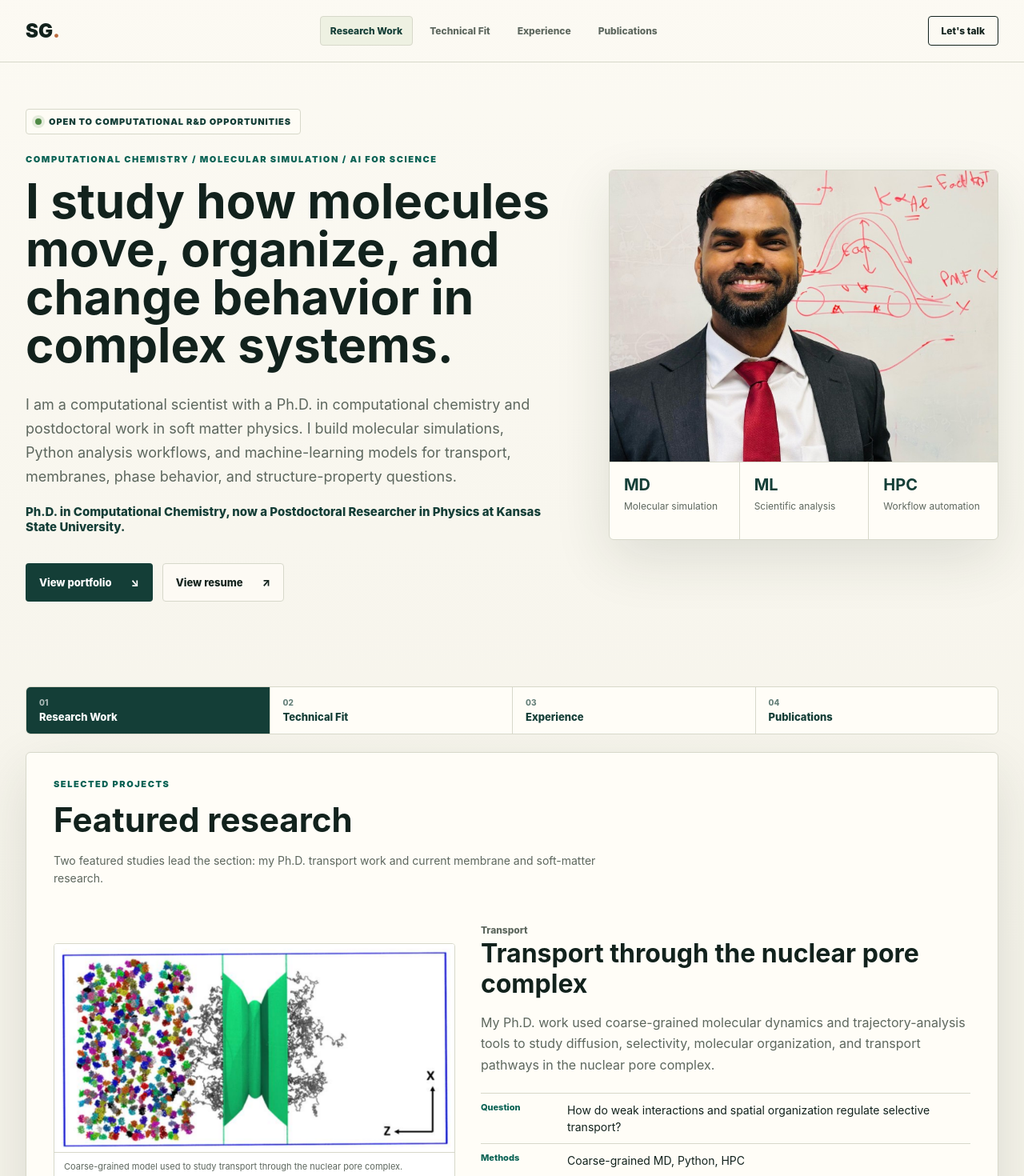
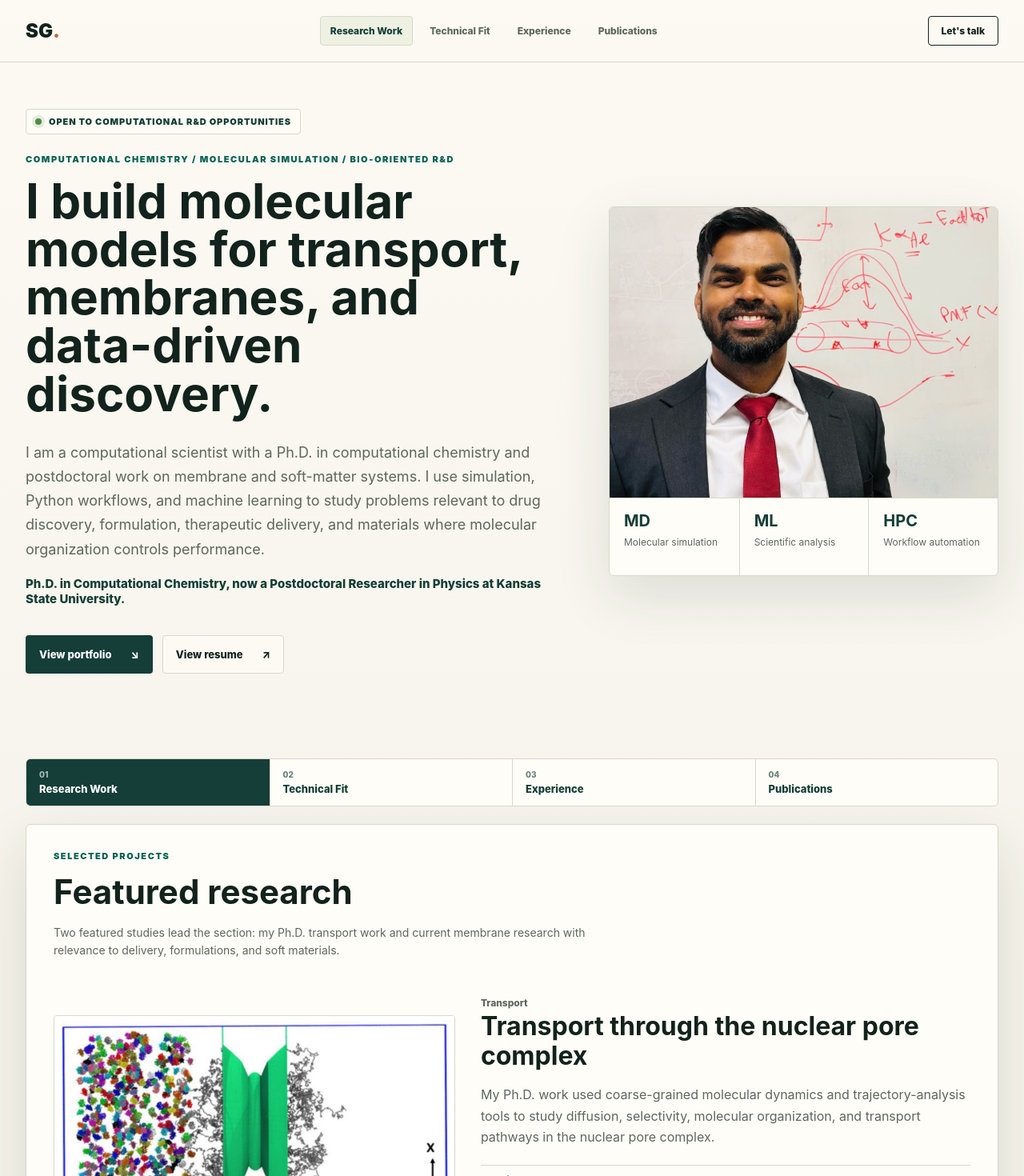
Before and after one commit to skg43/skg43.github.io, a React (Vite) app: page / in a window 1280 px wide. Shown: the top 1470 px of the page at 80% size. Built offline with nearby package versions, Linux system fonts and the light colour scheme.

Commit message:
Redesign portfolio section layout

```diff
--- a/src/App.tsx
+++ b/src/App.tsx
@@ -119,11 +119,11 @@ const capabilities = [
   },
   {
     label: "Soft matter and membrane systems",
-    text: "Statistical mechanics, membrane mechanics, osmotic effects, phase separation, wetting, interfacial behavior, and formulation-relevant stability questions.",
+    text: "Membrane mechanics, osmotic effects, phase separation, wetting, and interfacial behavior in systems that connect naturally to formulations, delivery, and soft-material stability.",
   },
   {
     label: "Scientific computing and ML",
-    text: "Python analysis workflows, HPC simulation campaigns, parameter sweeps, feature engineering, predictive modeling, and model interpretation for scientific datasets.",
+    text: "Python analysis workflows, HPC simulation campaigns, parameter sweeps, feature engineering, predictive modeling, and model interpretation for molecular and biological datasets.",
   },
 ];
 
@@ -140,13 +140,13 @@ const sections: { key: SectionKey; label: string; eyebrow: string; summary: stri
     key: "work",
     label: "Research Work",
     eyebrow: "Selected projects",
-    summary: "Two featured studies lead the section: my Ph.D. transport work and current membrane and soft-matter research.",
+    summary: "Two featured studies lead the section: my Ph.D. transport work and current membrane research with relevance to delivery, formulations, and soft materials.",
   },
   {
     key: "capabilities",
     label: "Technical Fit",
     eyebrow: "Capabilities",
-    summary: "The practical methods I use day to day: simulation, analysis, automation, HPC, and careful scientific interpretation.",
+    summary: "Methods I can bring to computational biology, drug discovery, formulation, biomanufacturing-adjacent R&D, and materials teams.",
   },
   {
     key: "experience",
@@ -192,13 +192,14 @@ export default function Home() {
       <section className="hero" id="top">
         <div className="hero-copy">
           <div className="status"><span />Open to computational R&D opportunities</div>
-          <p className="kicker">Computational chemistry / Molecular simulation / AI for science</p>
-          <h1>I study how molecules move, organize, and change behavior in complex systems.</h1>
+          <p className="kicker">Computational chemistry / Molecular simulation / Bio-oriented R&D</p>
+          <h1>I build molecular models for transport, membranes, and data-driven discovery.</h1>
           <p className="hero-summary">
             I am a computational scientist with a Ph.D. in computational chemistry
-            and postdoctoral work in soft matter physics. I build molecular
-            simulations, Python analysis workflows, and machine-learning models for
-            transport, membranes, phase behavior, and structure-property questions.
+            and postdoctoral work on membrane and soft-matter systems. I use
+            simulation, Python workflows, and machine learning to study problems
+            relevant to drug discovery, formulation, therapeutic delivery, and
+            materials where molecular organization controls performance.
           </p>
           <p className="hero-note">Ph.D. in Computational Chemistry, now a Postdoctoral Researcher in Physics at Kansas State University.</p>
           <div className="hero-actions">
@@ -306,7 +307,7 @@ export default function Home() {
                 <aside className="toolbox">
                   <p className="eyebrow">Methods & tools</p>
                   {toolGroups.map((group, index) => <div className="tool-row" key={index}>{group.map((tool) => <span key={tool}>{tool}</span>)}</div>)}
-                  <div className="tool-note"><strong>Industry direction</strong><p>Computational R&D roles where molecular modeling, transport, membranes, scientific computing, and AI/ML support discovery or development teams.</p></div>
+                  <div className="tool-note"><strong>Industry direction</strong><p>Computational R&D roles in biotech, biopharma, drug discovery, formulations, therapeutic delivery, scientific software, and materials-facing molecular modeling.</p></div>
                 </aside>
               </div>
             )}
@@ -340,7 +341,7 @@ export default function Home() {
       <section className="contact" id="contact">
         <p className="eyebrow">Contact</p>
         <h2>Tell me what you're curious about.</h2>
-        <p>Exploring industry roles in computational chemistry, molecular modeling, computational drug discovery, biomolecular R&D, and scientific computing.</p>
+        <p>Exploring computational roles in biotech, biopharma, drug discovery, formulation and delivery, biomolecular R&D, materials modeling, and scientific computing.</p>
         <div className="contact-actions">
           <a className="button button-light" href="mailto:sanjeev6765@gmail.com">Email me <span>↗</span></a>
           <a className="text-link" href="https://www.linkedin.com/in/sanjeev-gautam-ph-d-98126a79" target="_blank" rel="noreferrer">LinkedIn ↗</a>
```
